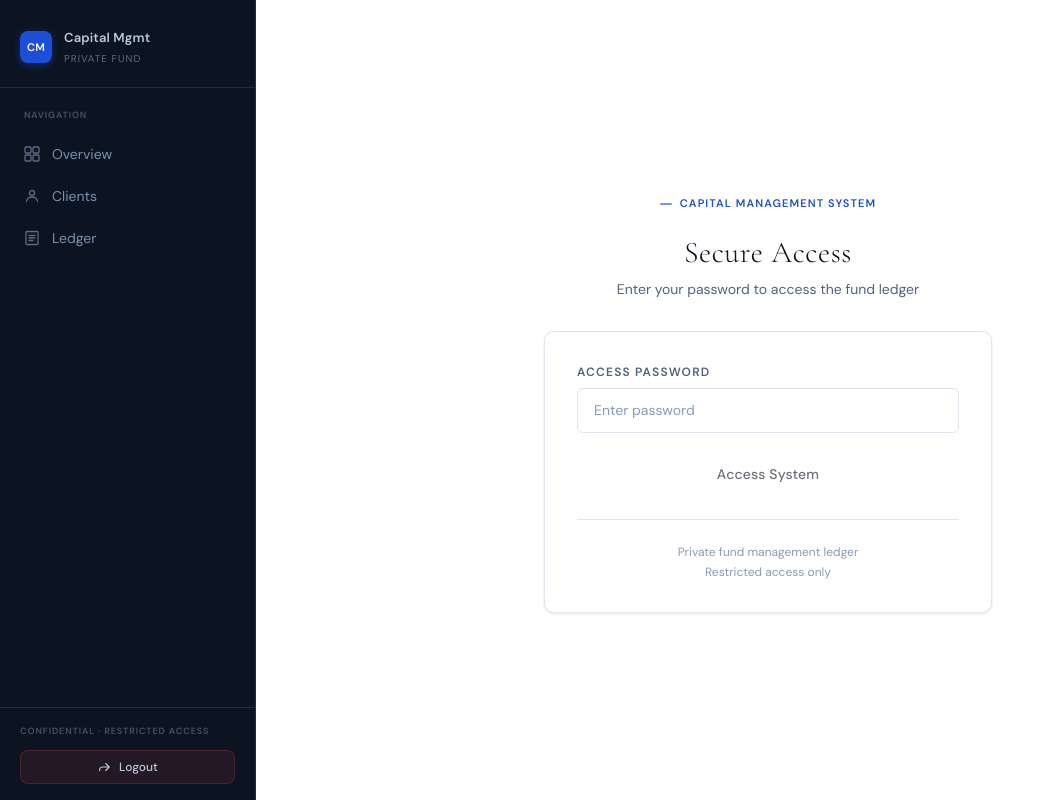
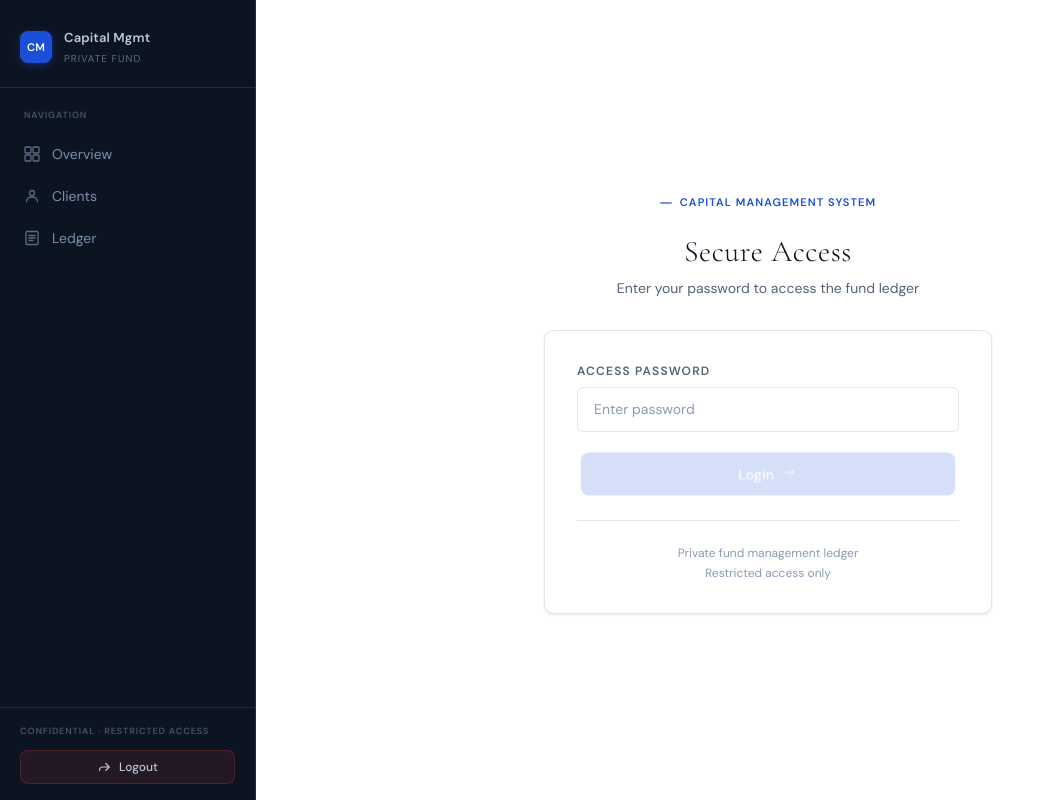
Before and after one commit to Abdallahnangere/client, a Next.js app: page /login in a window 1280 px wide. Shown: the whole page, without its empty margins (0-1055 px from the left). Built offline with nearby package versions, Linux system fonts and the light colour scheme.

Commit message:
enhance: make login button more interactive and animated, change text to 'Login' with arrow icon, add password field highlights and visual feedback

```diff
--- a/app/login/page.tsx
+++ b/app/login/page.tsx
@@ -67,11 +67,12 @@ export default function LoginPage() {
             <div>
               <label
                 htmlFor="password"
-                className="block text-xs font-semibold tracking-widest uppercase mb-2"
-                style={{ color: "var(--text-2)" }}
+                className="block text-xs font-semibold tracking-widest uppercase mb-2 transition-colors duration-200"
+                style={{ color: password ? "var(--brand)" : "var(--text-2)" }}
               >
                 Access Password
               </label>
+              <div className="relative group">
                 <input
                   id="password"
                   type="password"
@@ -82,13 +83,24 @@ export default function LoginPage() {
                     if (error) setError("");
                   }}
                   disabled={loading}
-                className="input w-full"
+                  className="input w-full transition-all duration-200"
                   style={{
-                  borderColor: error ? "var(--red)" : "var(--border)",
+                    borderColor: error ? "var(--red)" : password ? "var(--brand)" : "var(--border)",
+                    boxShadow: password ? "0 0 0 3px rgba(27, 79, 216, 0.1)" : "none",
+                    background: password ? "rgba(27, 79, 216, 0.02)" : "var(--surface)",
                   }}
                 />
+                {password && !error && (
+                  <span
+                    className="absolute right-3 top-1/2 transform -translate-y-1/2"
+                    style={{ color: "var(--brand)" }}
+                  >
+                    ✓
+                  </span>
+                )}
+              </div>
               {error && (
-                <p className="mt-2 text-xs font-medium" style={{ color: "var(--red)" }}>
+                <p className="mt-2 text-xs font-medium animate-pulse" style={{ color: "var(--red)" }}>
                   {error}
                 </p>
               )}
@@ -98,20 +110,86 @@ export default function LoginPage() {
             <button
               type="submit"
               disabled={loading || !password}
-              className="btn btn-primary w-full"
+              className="relative w-full h-11 rounded-lg font-medium text-sm tracking-wide transition-all duration-300 overflow-hidden group"
               style={{
+                background: loading || !password ? "var(--brand-dim, rgba(27, 79, 216, 0.3))" : "var(--brand)",
+                color: "white",
+                cursor: loading || !password ? "not-allowed" : "pointer",
                 opacity: loading || !password ? 0.6 : 1,
-                cursor: loading || !password ? "not-allowed" : "pointer",
+                transform: loading || !password ? "scale(0.98)" : "scale(1)",
+              }}
+              onMouseEnter={(e) => {
+                if (!loading && password) {
+                  (e.currentTarget as HTMLButtonElement).style.transform = "scale(1.02)";
+                  (e.currentTarget as HTMLButtonElement).style.boxShadow = "0 8px 20px rgba(27, 79, 216, 0.35)";
+                }
+              }}
+              onMouseLeave={(e) => {
+                if (!loading && password) {
+                  (e.currentTarget as HTMLButtonElement).style.transform = "scale(1)";
+                  (e.currentTarget as HTMLButtonElement).style.boxShadow = "none";
+                }
               }}
             >
+              {/* Background shimmer effect */}
+              {!loading && (
+                <span
+                  className="absolute inset-0 bg-gradient-to-r from-transparent via-white to-transparent opacity-0 group-hover:opacity-20 transition-opacity duration-300"
+                  style={{
+                    animation: "shimmer 2s infinite",
+                  }}
+                />
+              )}
+
+              {/* Button content */}
+              <span className="relative flex items-center justify-center gap-2">
                 {loading ? (
-                <span className="flex items-center gap-2">
-                  <span className="inline-block w-3 h-3 border-2 border-white/30 border-t-white rounded-full animate-spin"></span>
-                  Verifying...
+                  <>
+                    <span
+                      className="inline-block w-4 h-4 rounded-full border-2 border-white/40"
+                      style={{
+                        borderTopColor: "white",
+                        animation: "spin 0.8s linear infinite",
+                      }}
+                    />
+                    <span>Verifying...</span>
+                  </>
+                ) : (
+                  <>
+                    <span>Login</span>
+                    <svg
+                      width="16"
+                      height="16"
+                      viewBox="0 0 16 16"
+                      fill="none"
+                      className="transition-transform duration-300 group-hover:translate-x-1"
+                      style={{
+                        opacity: password ? 1 : 0.5,
+                      }}
+                    >
+                      <path
+                        d="M10 3l3 3m0 0l-3 3m3-3H3"
+                        stroke="white"
+                        strokeWidth="1.5"
+                        strokeLinecap="round"
+                        strokeLinejoin="round"
+                      />
+                    </svg>
+                  </>
+                )}
               </span>
-              ) : (
-                "Access System"
-              )}
+
+              {/* CSS for animations */}
+              <style>{`
+                @keyframes shimmer {
+                  0% { transform: translateX(-100%); }
+                  50% { transform: translateX(100%); }
+                  100% { transform: translateX(100%); }
+                }
+                @keyframes spin {
+                  to { transform: rotate(360deg); }
+                }
+              `}</style>
             </button>
           </form>
 
```
Lines whose indentation alone changed are shown as unchanged.
